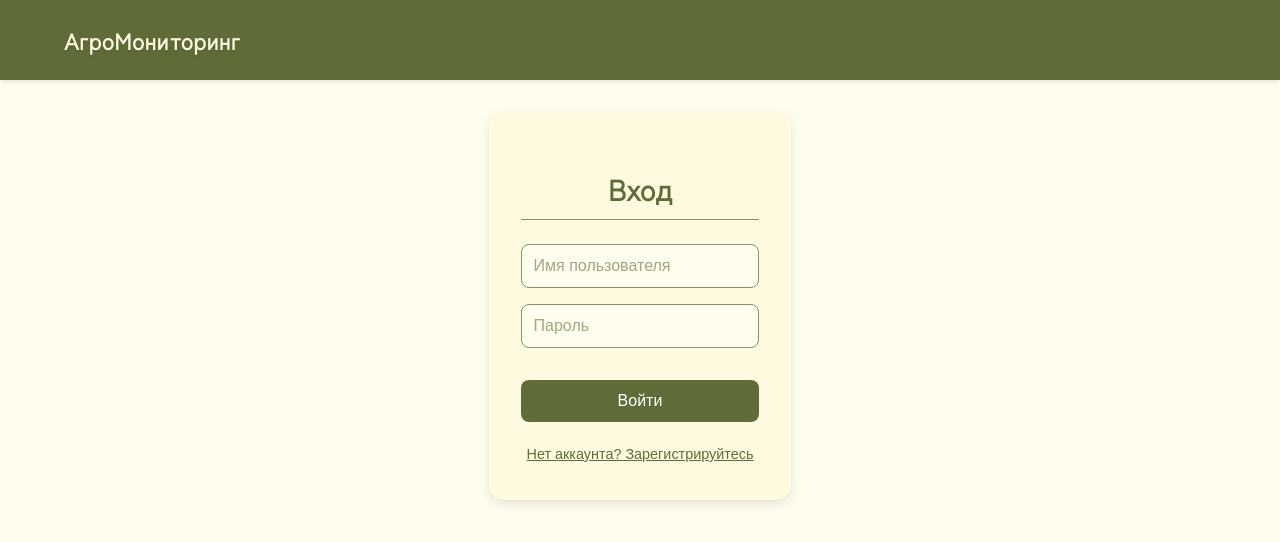
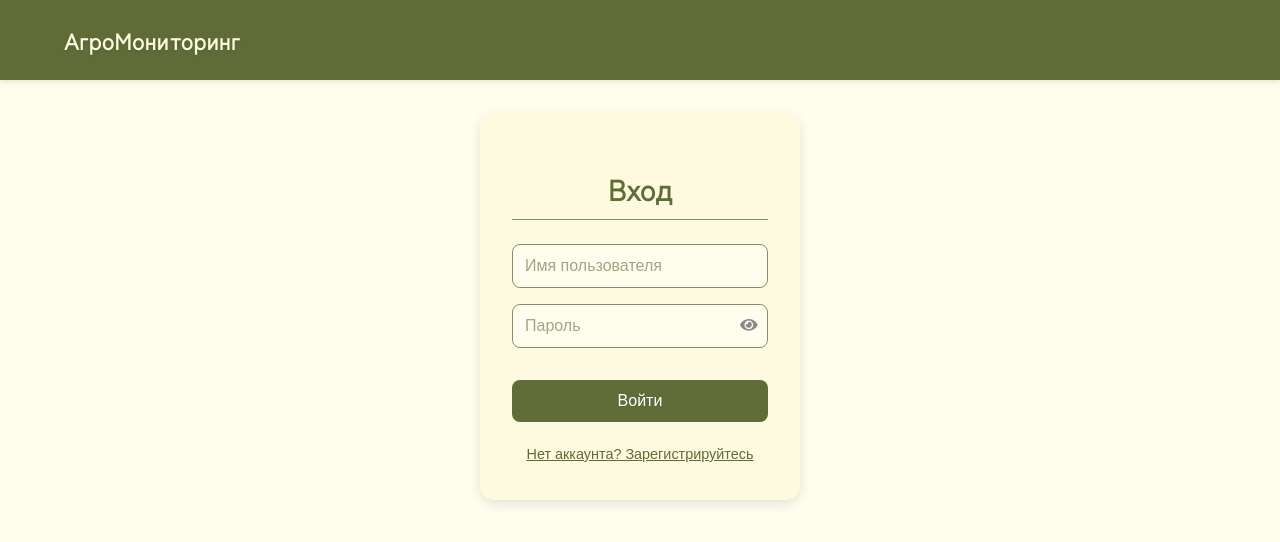
Before and after one commit to Marina-Iatsuk-27/Meteo, a React (Vite) app: page /login in a window 1280 px wide. Shown: the top 542 px of the page. Built offline with nearby package versions, Linux system fonts and the light colour scheme; a web font is replaced by a local one.

Commit message:
глаз в авторизации

```diff
--- a/src/components/Authorisation/Authorisation.jsx
+++ b/src/components/Authorisation/Authorisation.jsx
@@ -2,11 +2,13 @@
 import { useNavigate } from 'react-router-dom';
 import axios from 'axios';
 import { useAuth } from '../../context/AuthContext';
+import { FaEye, FaEyeSlash } from 'react-icons/fa';
 import styles from './Authorisation.module.scss';
 
 export default function Authorisation() {
   const [username, setUsername] = useState('');
   const [password, setPassword] = useState('');
+  const [showPassword, setShowPassword] = useState(false); // 👈 флаг для глазика
   const [isLoginMode, setIsLoginMode] = useState(true);
   const [message, setMessage] = useState('');
   const [error, setError] = useState('');
@@ -22,11 +24,8 @@
         password
       });
 
-      console.log('username:',username, 'password:',password);
-
-
       if (isLoginMode) {
-        login(response.data.token,username);
+        login(response.data.token, username);
         navigate('/');
       } else {
         setMessage('Регистрация успешна! Теперь войдите.');
@@ -48,19 +47,31 @@
           placeholder="Имя пользователя"
           required
         />
+
+        <div className={styles.passwordWrapper}>
           <input
-          type="password"
+            type={showPassword ? 'text' : 'password'} // 👈 переключение
             value={password}
             onChange={(e) => setPassword(e.target.value)}
             placeholder="Пароль"
             required
           />
+          <span
+            className={styles.eyeIcon}
+            onClick={() => setShowPassword(!showPassword)}
+          >
+            {showPassword ? <FaEyeSlash /> : <FaEye />}
+          </span>
+        </div>
+
         <button type="submit">
           {isLoginMode ? 'Войти' : 'Зарегистрироваться'}
         </button>
       </form>
+
       {message && <p>{message}</p>}
       {error && <p className={styles.error}>{error}</p>}
+
       <button onClick={() => setIsLoginMode(!isLoginMode)}>
         {isLoginMode ? 'Нет аккаунта? Зарегистрируйтесь' : 'Уже есть аккаунт? Войдите'}
       </button>
--- a/src/components/Authorisation/Authorisation.module.scss
+++ b/src/components/Authorisation/Authorisation.module.scss
@@ -81,6 +81,30 @@
         margin-top: 1rem;
     }
 }
+.passwordWrapper {
+  position: relative;
+  display: flex;
+  align-items: center;
+
+  input {
+    width: 100%;
+    padding-right: 35px; // место под иконку
+  }
+}
+
+.eyeIcon {
+  position: absolute;
+  right: 10px;
+  cursor: pointer;
+  color: #888;
+  font-size: 1.1rem;
+  transition: color 0.2s ease;
+
+  &:hover {
+    color: #333;
+  }
+}
+
 
 /* Адаптивность */
 @media (max-width: 768px) {
```
Lines whose indentation alone changed are shown as unchanged.
